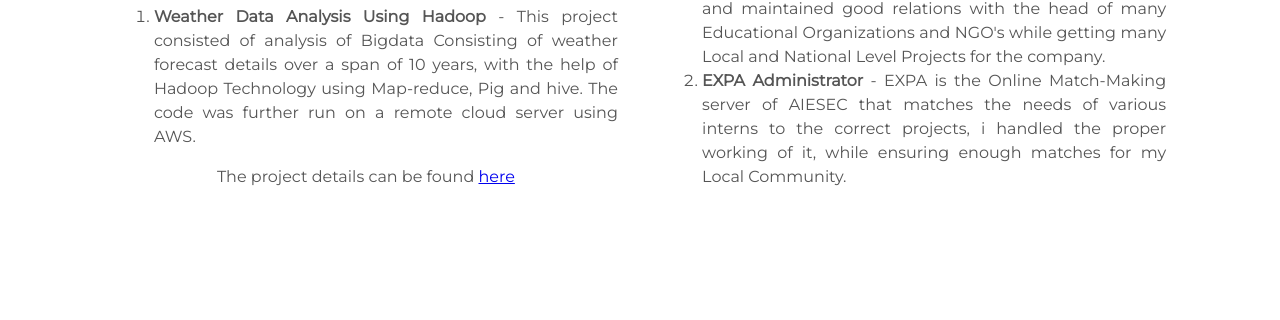
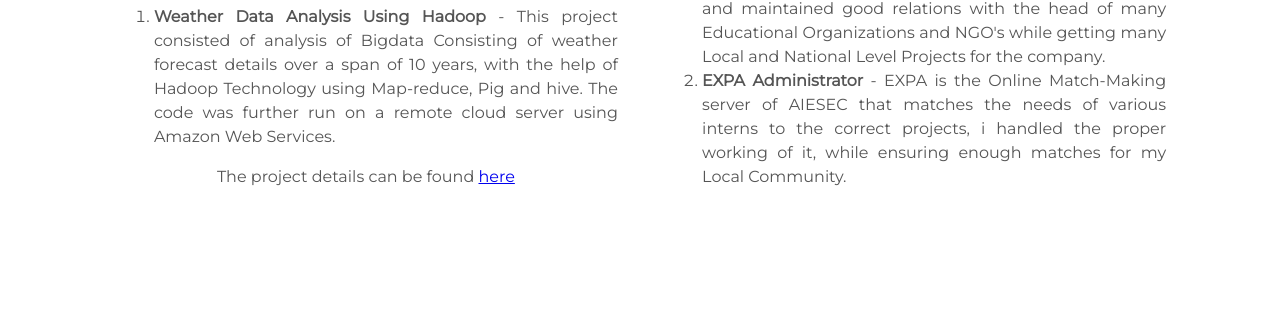
Before and after one commit to swastikmhptr/swastikmhptr.github.io, a Jekyll site: the page built from index.html, in a window 1280 px wide and 900 px high, scrolled down 2446 px. Shown: the part 253-573 px from the top of the window. Built offline with Jekyll 4.4.1, drawn with Linux system fonts in a browser that asks for light colours; nearby versions of some CDN libraries.

Commit message:
Update experience.html

```diff
--- a/_includes/experience.html
+++ b/_includes/experience.html
@@ -47,11 +47,11 @@
           </div>
 	  <div class="allwork">
                 <h3>Bigdata and cloud computing Intern</h3>
-                <img alt="SDE" src="{{ "/assets/img/imedita.png" | prepend: site.baseurl }}" />
+                <img style="width: 50%;height: 45%" alt="SDE" src="{{ "/assets/img/imedita.png" | prepend: site.baseurl }}" />
                 <p>
                         I interned at <a href="https://www.imedita.com" target="_blank" >I-MEDITA</a>. During my internship i learnt and implemented Big-data Hadoop Technology on Weather Data Analysis using Map-Reduce, pig. During my time, I successfully did the following project.
                         <ol>
-                            <li style="text-align: justify"><strong>Weather Data Analysis Using Hadoop</strong> - This project consisted of analysis of Bigdata Consisting of weather forecast details over a span of 10 years, with the help of Hadoop Technology using Map-reduce, Pig and hive. The code was further run on a remote cloud server using AWS.</li>
+                            <li style="text-align: justify"><strong>Weather Data Analysis Using Hadoop</strong> - This project consisted of analysis of Bigdata Consisting of weather forecast details over a span of 10 years, with the help of Hadoop Technology using Map-reduce, Pig and hive. The code was further run on a remote cloud server using Amazon Web Services.</li>
                         </ol>
                 </p>
 		 <p>The project details can be found <a href="https://drive.google.com/file/d/1ogN-nZjzGIPWOldUjxu3VFoNJbojYbR-/view">here</a></p>
```
